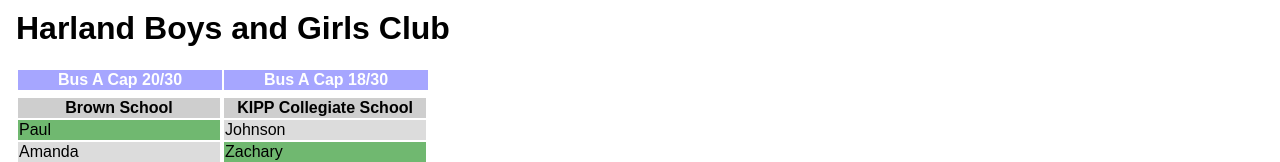
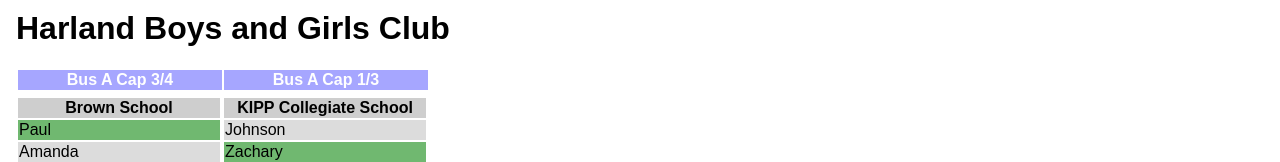
Before and after one commit to GTBitsOfGood/bgc-safety, a Next.js app: page /roster in a window 1280 px wide. Shown: the part 124-286 px from the top of the page. Built offline with nearby package versions, Linux system fonts and the light colour scheme.

Commit message:
Added capacity

```diff
--- a/pages/roster.jsx
+++ b/pages/roster.jsx
@@ -3,6 +3,13 @@ import React from "react";
 import PropTypes from "prop-types";
 import styles from "./roster.module.css";
 
+function getNumberCheckedIn(school) {
+  let count = 0;
+  for (let i = 0; i < school.students.length; i += 1) {
+    count += school.students[i].checkedIn;
+  }
+  return ` ${count}/${school.students.length}`;
+}
 function Roster({ schools }) {
   return (
     <div id="main">
@@ -10,8 +17,12 @@ function Roster({ schools }) {
       <div className={styles.roster}>
         <table className={styles.bustable}>
           <tr className={styles.tr}>
-            <th className={styles.busth}>Bus A Cap 20/30</th>
-            <th className={styles.busth}>Bus A Cap 18/30</th>
+            {schools.map(school => (
+              <th className={styles.busth}>
+                Bus A Cap
+                {getNumberCheckedIn(school)}
+              </th>
+            ))}
           </tr>
         </table>
         {schools.map(school => (
```
